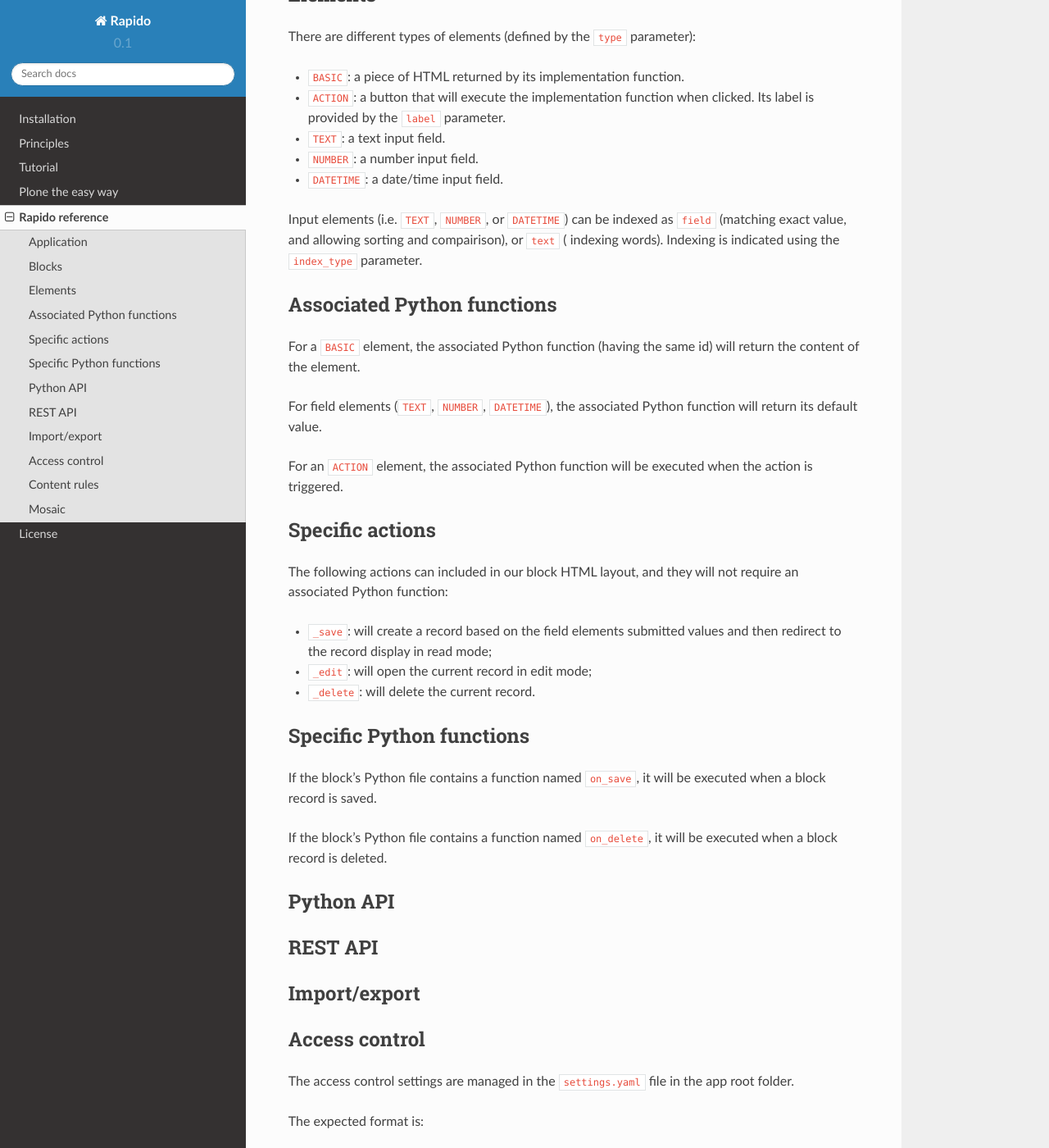
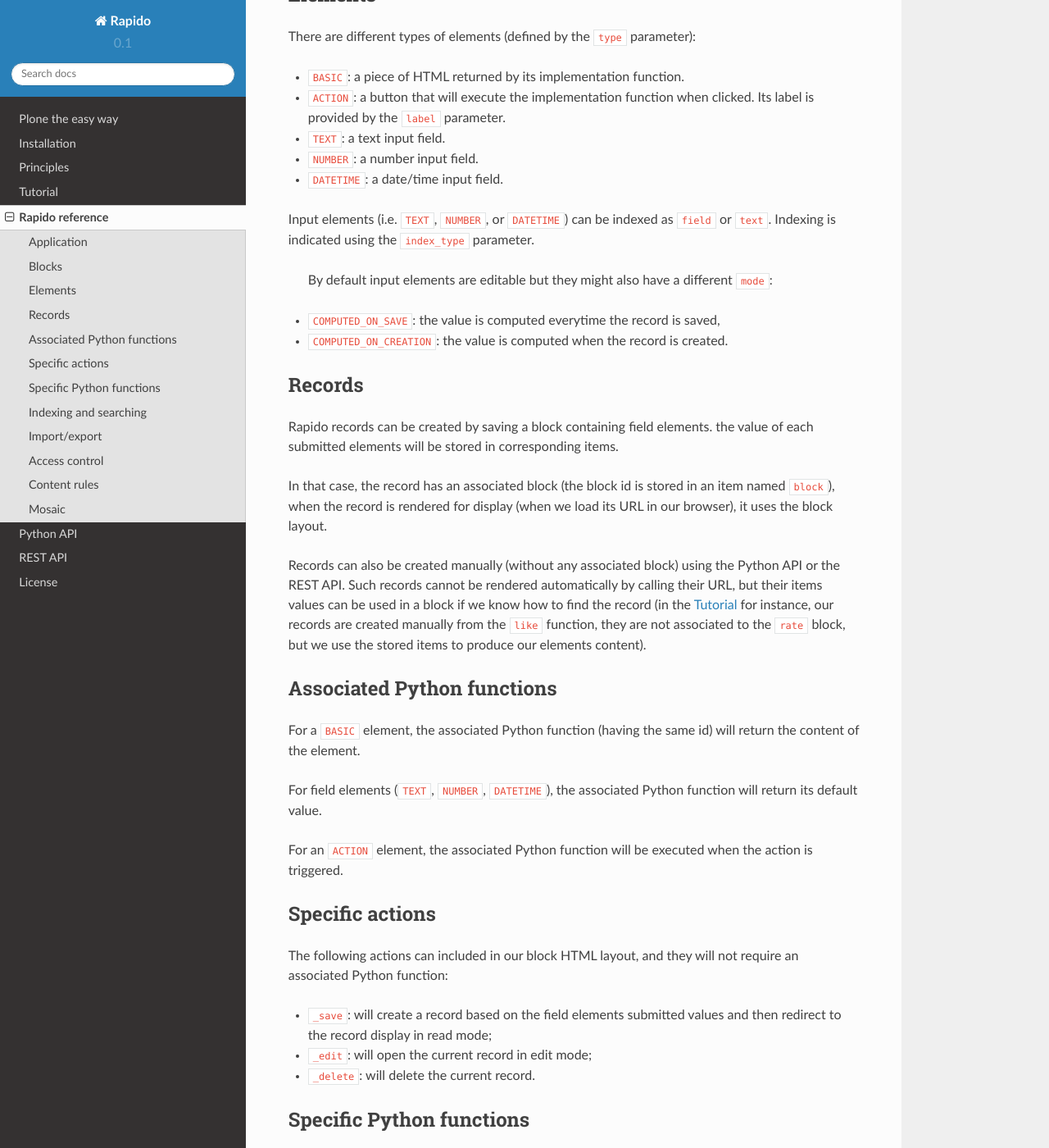
Before and after one commit to collective/rapido.plone, a Sphinx documentation site: the page built from docs/reference.rst, in a window 1280 px wide and 1400 px high, scrolled down 993 px. Shown: the whole window at 82% size. Built offline with Sphinx 7.4.7 and the Read the Docs theme 2.0.0, drawn with Linux system fonts in a browser that asks for light colours; some of the changed text lies outside the part shown.

Commit message:
more doc

```diff
--- a/docs/principles.rst
+++ b/docs/principles.rst
@@ -204,13 +204,13 @@
 
     POST /:site_id/@@rapido/:app_id
     Accept: application/json
-    {'item1': 'value1'}
+    {"item1": "value1"}
 
   or::
 
     PUT /:site_id/@@rapido/:app_id/record/:record_id
     Accept: application/json
-    {'item1': 'value1'}
+    {"item1": "value1"}
 
 The same goes for accessing data:
 
--- a/docs/reference.rst
+++ b/docs/reference.rst
@@ -55,9 +55,31 @@
 - ``NUMBER``: a number input field.
 - ``DATETIME``: a date/time input field.
 
-Input elements (i.e. ``TEXT``, ``NUMBER``, or ``DATETIME``) can be indexed as ``field``
-(matching exact value, and allowing sorting and compairison), or ``text`` (
-indexing words). Indexing is indicated using the ``index_type`` parameter.
+Input elements (i.e. ``TEXT``, ``NUMBER``, or ``DATETIME``) can be indexed as
+``field`` or ``text``. Indexing is indicated using the ``index_type`` parameter.
+
+ By default input elements are editable but they might also have a different
+ ``mode``:
+
+- ``COMPUTED_ON_SAVE``: the value is computed everytime the record is saved,
+- ``COMPUTED_ON_CREATION``: the value is computed when the record is created.
+
+Records
+-------
+
+Rapido records can be created by saving a block containing field elements.
+the value of each submitted elements will be stored in corresponding items.
+
+In that case, the record has an associated block (the block id is stored in an
+item named ``block``), when the record is rendered for display (when we load its
+URL in our browser), it uses the block layout.
+
+Records can also be created manually (without any associated block) using the
+Python API or the REST API. Such records cannot be rendered automatically by
+calling their URL, but their items values can be used in a block if we know how
+to find the record (in the :doc:`./tutorial` for instance, our records are
+created manually from the ``like`` function, they are not associated to the
+``rate`` block, but we use the stored items to produce our elements content).
 
 Associated Python functions
 ---------------------------
@@ -85,17 +107,55 @@
 Specific Python functions
 -------------------------
 
-If the block's Python file contains a function named ``on_save``, it will be
-executed when a block record is saved.
+``on_save``
+    Executed when a record is saved with the block.
 
-If the block's Python file contains a function named ``on_delete``, it will be
-executed when a block record is deleted.
+``on_delete``
+    Executed when a record is deleted.
 
-Python API
-----------
+``record_id``
+    Executed at creation time to compute the record id.
 
-REST API
---------
+``title``
+    Executed when a record is saved to compute the record ``title`` item.
+
+Indexing and searching
+----------------------
+
+The Rapido storage system (`souper <https://github.com/bluedynamics/souper>`_)
+supports indexing.
+
+Any block element can be indexed by adding a ``index_type`` setting in its YAML
+definition.
+
+The ``index_type`` setting can have two possible values:
+
+- ``field``: such index matches exact values, and support comparison queries,
+  range queries, and sorting.
+- ``text``: such index matches contained words (applicable for text values only).
+
+Queries use the *CQE format* (`see documentation <http://docs.repoze.org/catalog/usage.html#query-objects>`_.
+
+Example (assuming `author`, `title` and `price` are existing indexes):
+
+..code:: python
+
+    context.app.search(
+        "author == 'Conrad' and 'Lord Jim' in title",
+        sort_index="price")
+
+Records are indexed at the time they are saved. We can force reindexing using
+the Python API:
+
+..code:: python
+
+    myrecord.reindex()
+
+We can also reindex all the records using the ``refresh`` URL command::
+
+    http://localhost:8080/Plone/@@rapido/<app-id>/refresh
+
+or using the REST API (see :doc:`./rest`).
 
 Import/export
 -------------
```
Also changed, not shown: docs/easy-plone.rst (+5 -2 lines), docs/index.rst (+15 -5 lines), docs/python-api.rst (added, +189 -0 lines), docs/rest.rst (added, +177 -0 lines), docs/tutorial.rst (+7 -1 lines).
